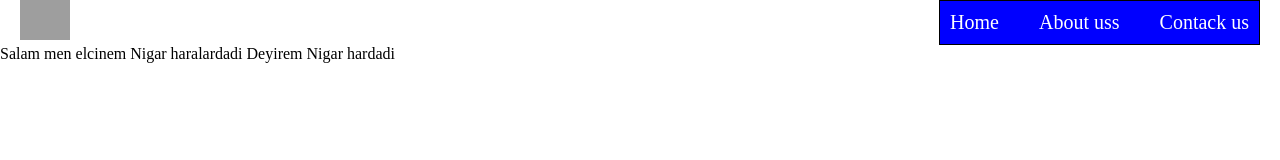
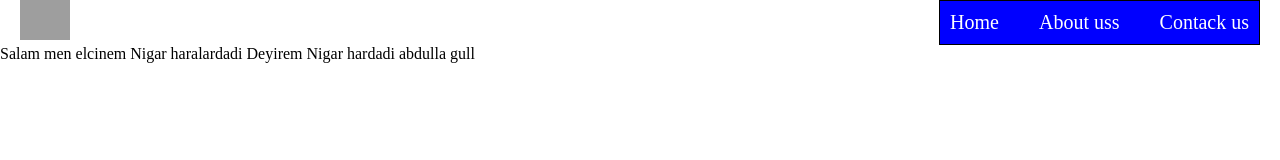
Before and after one commit to Ismayilzada/FatimaFatima, a plain HTML site: page index.html in a window 1280 px wide. Drawn offline with Linux system fonts and the light colour scheme; grey boxes are pictures that could not be loaded.

Commit message:
abdulla gul elave olundu

```diff
--- a/index.html
+++ b/index.html
@@ -18,6 +18,7 @@
     Salam men elcinem
     Nigar haralardadi
     Deyirem Nigar hardadi
+    abdulla gull
 </body>
 </html>
 <style>
```
